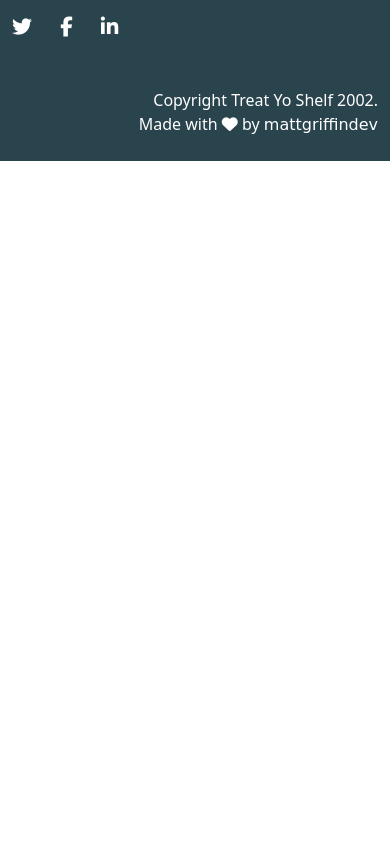
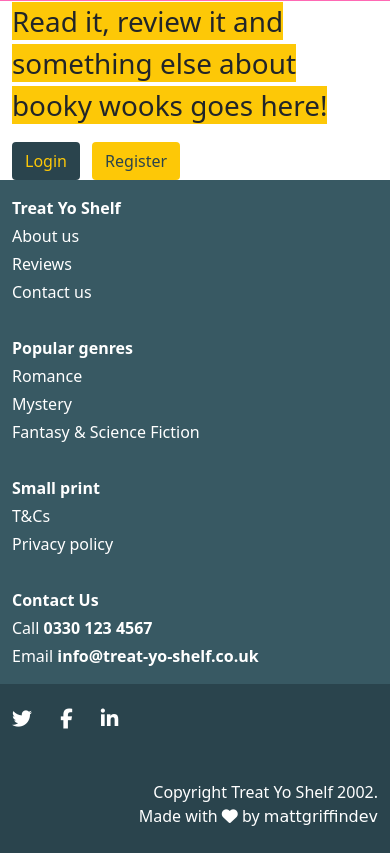
Before and after one commit to mattgriffindev/treat-yo-shelf, a Flask app: page / in a window 390 px wide. Shown: the part 523-1376 px from the top of the page. Before the commit the page ends 684 px from the top, so only its background shows below. Run offline with Flask 2, Linux system fonts and the light colour scheme; some libraries are stand-ins or nearby versions; some web fonts are replaced.

Commit message:
Add hero section to index.html

```diff
--- a/static/css/style.css
+++ b/static/css/style.css
@@ -53,6 +53,78 @@ html {
 .header-buttons {
 	position: absolute;
 	right: 1rem;
+}
+
+/*-------------------------------------------------------------------hero-*/
+
+#hero {
+	background-color: white;
+}
+
+.hero-left,
+.hero-right {
+	border: 1px solid hotpink;
+}
+
+.hero-image-container {
+	height: 28rem;
+	width: auto;
+	border: 1px solid black;
+}
+
+.hero-image--left {
+	height: 100%;
+	background: url("/assets/image/hero-left.jpg") no-repeat center center;
+	background-size: contain;
+}
+
+.hero-image--center {
+	height: 100%;
+	background: url("/assets/image/hero-bubble.jpg") no-repeat center center;
+	background-size: contain;
+}
+
+.hero-image--right {
+	height: 100%;
+	background: url("/assets/image/hero-right.jpg") no-repeat center center;
+	background-size: contain;
+}
+
+.hero-center p {
+	line-height: 1.5;
+}
+
+.highlight {
+	background-color: var(--brand-color);
+}
+
+/*-----------------------------------------------------------------bottom-*/
+
+#bottom {
+	color: var(--light-color);
+	background: var(--mid-color);
+}
+
+#bottom ul {
+	list-style: none;
+	padding: 0;
+}
+
+#bottom li {
+	margin-bottom: 0.25rem;
+}
+
+#bottom a {
+	color: inherit;
+	text-decoration: none;
+}
+
+.bottom-col {
+	margin-top: 1rem;
+}
+
+.bottom-heading {
+	font-weight: 700;
 }
 
 /*-----------------------------------------------------------------footer-*/
--- a/templates/index.html
+++ b/templates/index.html
@@ -1,6 +1,30 @@
 {% extends "base.html" %}
 {% block header %}
-    <h1>Home Page</h1>
+    <!--hero-->
+	<section id="hero">
+		<div class="container-fluid">
+			<div class="row d-flex align-items-center">
+				<div class="col-12 col-md-6 col-lg-4 p-0 hero-left">
+					<div class="hero-image-container">
+						<div class="hero-image--left"></div>
+					</div>
+				</div>
+				<div class="col-12 col-md-6 col-lg-4 hero-center">
+					<p class="display-6"><span class="highlight">Read it, review it and something else about booky wooks goes here!</span></p>
+					<div class="d-sm-block d-lg-none">
+						<a class="btn-main-reverse btn btn" href="login.html" role="button">Login</a>
+						<a class="btn-main btn" href="register.html" role="button">Register</a>
+					</div>
+				</div>
+				<div class="col-12 col-lg-4 p-0 d-none d-lg-block hero-right">
+					<div class="hero-image-container">
+						<div class="hero-image--right"></div>
+					</div>
+				</div>
+			</div>
+		</div>
+	</section>
+	<!--/hero-->
 {% endblock %}
 
 {% block footer %}
```
